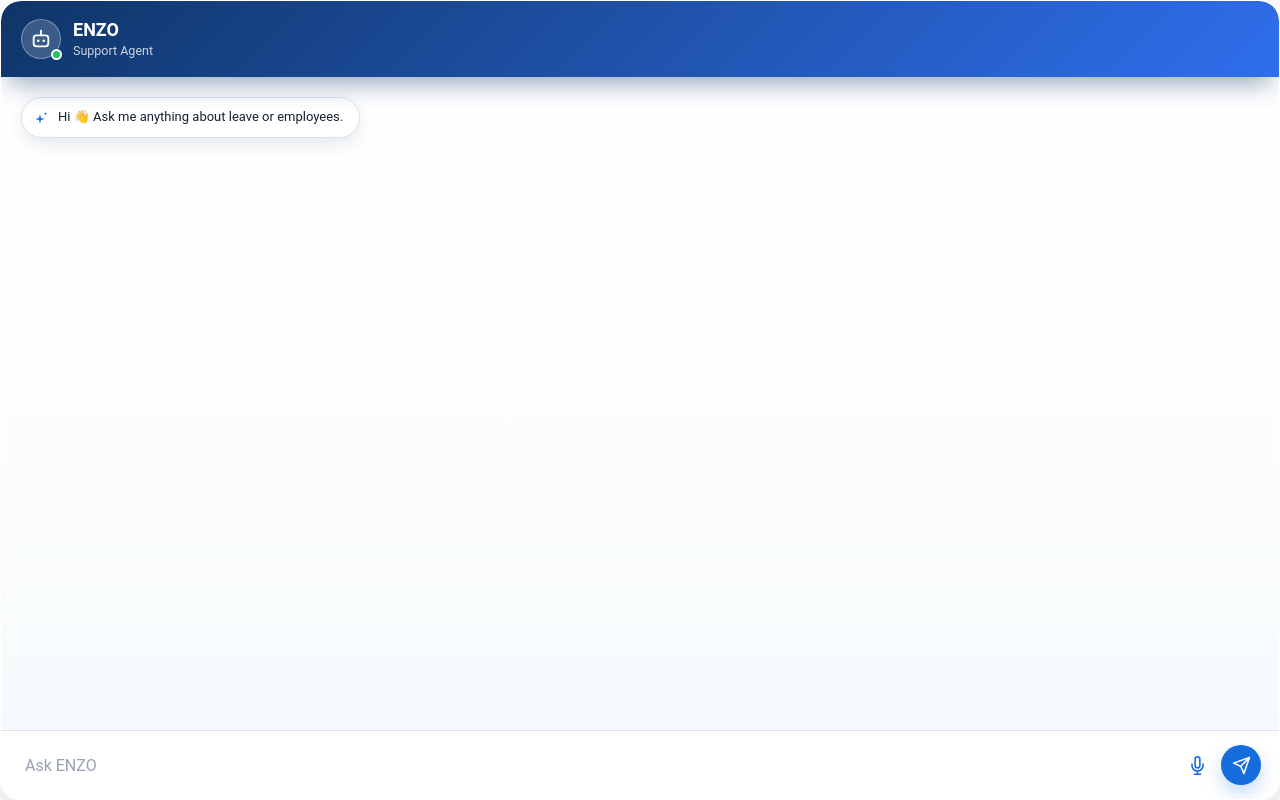
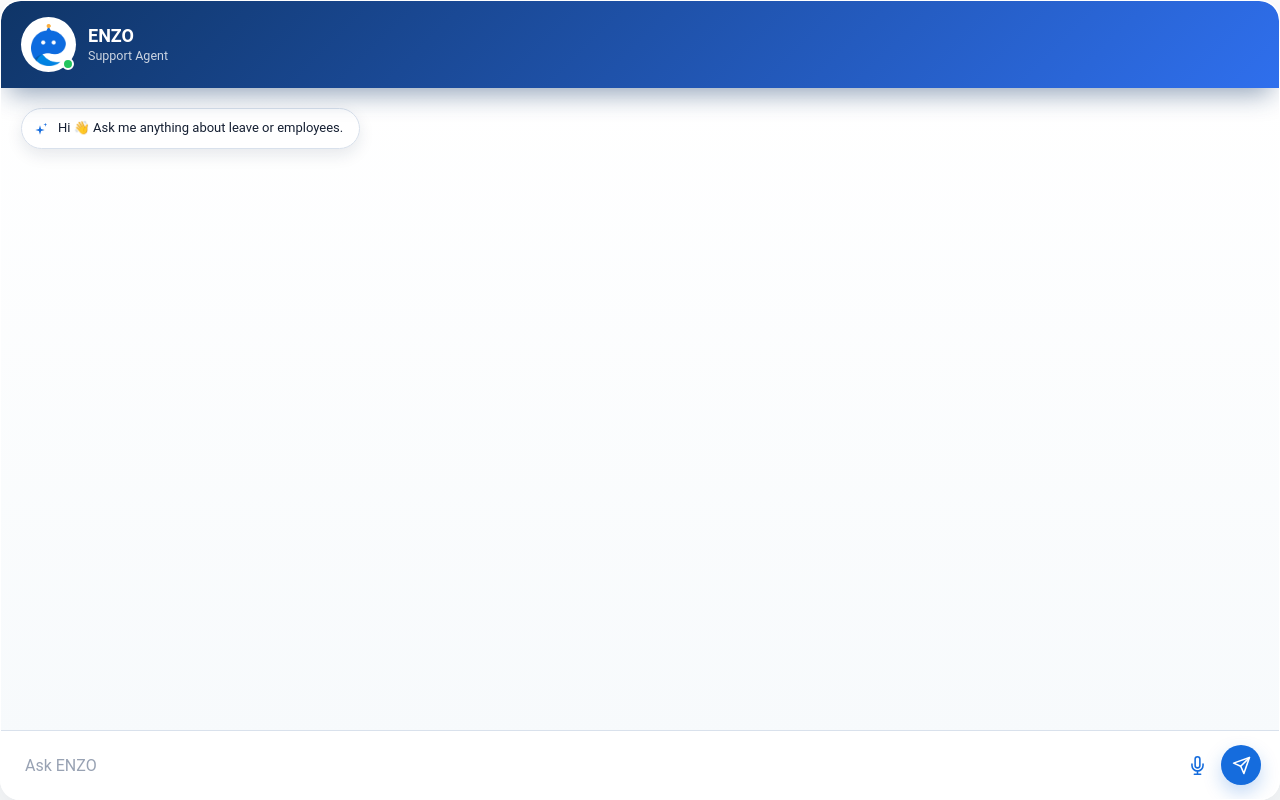
Before and after one commit to P246884/hrbuddy-fastapi, a FastAPI app: page / in a window 1280 px wide. Run offline with FastAPI, Linux system fonts and the light colour scheme.

Commit message:
Logo and working fix

```diff
--- a/static/style.css
+++ b/static/style.css
@@ -83,31 +83,34 @@ button { border: 0; }
 
 .brand-mark {
     position: relative;
-    width: 40px;
-    height: 40px;
-    display: grid;
-    place-items: center;
-    flex: 0 0 auto;
-    border-radius: 50%;
-    background: rgba(255, 255, 255, 0.18);
-    border: 1px solid rgba(255, 255, 255, 0.32);
+  width: 55px;
+    height: 55px;
+    display: flex;
+    align-items: center;
+    justify-content: center;
     overflow: visible;
+    background: #ffff;
+    border-radius: 35px;
+
+
 }
 
-.brand-mark svg { width: 22px; height: 22px; }
+.brand-logo {
+    width: 42px;
+    height: 42px;
+    object-fit: contain;
+    display: block;
+}
 
-/* small green presence dot on the avatar, replaces the old top-right
-   "Ready" pill — matches the Figma reference */
 .avatar-status-dot {
     position: absolute;
-    right: -2px;
-    bottom: -2px;
-    width: 11px;
-    height: 11px;
+    bottom: 2px;
+    right: 2px;
+    width: 12px;
+    height: 12px;
     border-radius: 50%;
     background: #22c55e;
-    border: 2px solid #ffffff;
-    box-shadow: 0 0 0 1px rgba(15, 53, 103, 0.25);
+    border: 2px solid #fff;
 }
 .avatar-status-dot.unauth { background: #f04438; }
 
--- a/templates/index.html
+++ b/templates/index.html
@@ -12,6 +12,10 @@
         <header class="chat-header">
             <div class="brand-lockup">
                 <div class="brand-mark" aria-hidden="true">
+    <img src="/static/EnzoBlueLogo.png" alt="ENZO" class="brand-logo">
+    <span class="avatar-status-dot" id="avatarStatusDot"></span>
+</div>
+                <!-- <div class="brand-mark" aria-hidden="true">
                     <svg viewBox="0 0 24 24" fill="none" stroke="currentColor" stroke-width="2"
                          stroke-linecap="round" stroke-linejoin="round">
                         <rect x="4" y="8" width="16" height="12" rx="3"></rect>
@@ -20,8 +24,13 @@
                         <path d="M12 8V4"></path>
                         <circle cx="12" cy="3" r="1.2" fill="currentColor" stroke="none"></circle>
                     </svg>
+                     <img
+        src="/static/EnzoBlueLogo.png"
+        alt="Logo"
+        class="brand-logo"
+    />
                     <span class="avatar-status-dot" id="avatarStatusDot"></span>
-                </div>
+                </div> -->
                 <div>
                     <h1>ENZO</h1>
                     <p>Support Agent</p>
```
Also changed, not shown: static/script.js (+17 -9 lines), static/EnzoBlueLogo.png (added).
